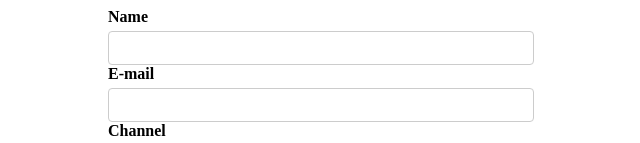
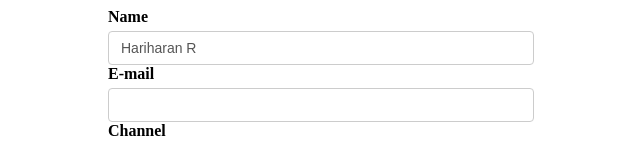
Before and after one commit to harryharanr/formik, a React (Create React App) app: page / in a window 1280 px wide. Shown: the top 143 px of the page, without its empty margins (319-959 px from the left). Built offline with nearby package versions, Linux system fonts and the light colour scheme.

Commit message:
04 - Managing form state

```diff
--- a/src/components/YoutubeForm.js
+++ b/src/components/YoutubeForm.js
@@ -1,18 +1,44 @@
 import React from "react";
 import { useFormik } from "formik";
 const YoutubeForm = () => {
-  const formik = useFormik({});
+  const formik = useFormik({
+    initialValues: {
+      name: "Hariharan R",
+      email: "",
+      channel: "",
+    },
+  });
+
+  console.log("Form values", formik.values);
   return (
     <div>
       <form>
         <label htmlFor="name">Name</label>
-        <input type="text" id="name" name="name" />
+        <input
+          type="text"
+          id="name"
+          name="name"
+          onChange={formik.handleChange}
+          value={formik.values.name}
+        />
 
         <label htmlFor="email">E-mail</label>
-        <input type="email" id="email" name="email" />
+        <input
+          type="email"
+          id="email"
+          name="email"
+          onChange={formik.handleChange}
+          value={formik.values.email}
+        />
 
         <label htmlFor="channel">Channel</label>
-        <input type="text" id="channel" name="channel" />
+        <input
+          type="text"
+          id="channel"
+          name="channel"
+          onChange={formik.handleChange}
+          value={formik.values.channel}
+        />
 
         <button>Submit</button>
       </form>
```
